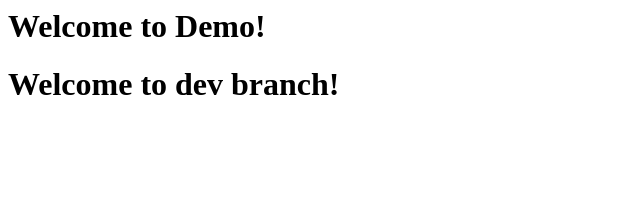
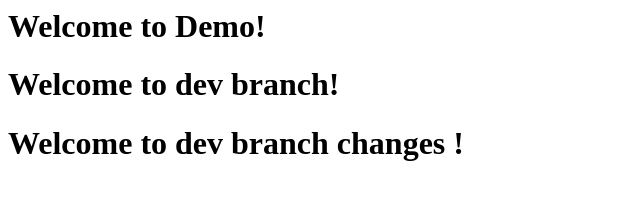
Before and after one commit to Vinayak-Kanakagiri/cart, a plain HTML site: page index.html in a window 1280 px wide. Shown: the whole page, without its empty margins (0-640 px from the left). Drawn offline with Linux system fonts and the light colour scheme.

Commit message:
dev commit

```diff
--- a/index.html
+++ b/index.html
@@ -1,2 +1,3 @@
 <h1>Welcome to Demo!</h1>
 <h1>Welcome to dev branch!</h1>
+<h1>Welcome to dev branch changes !</h1>
```
